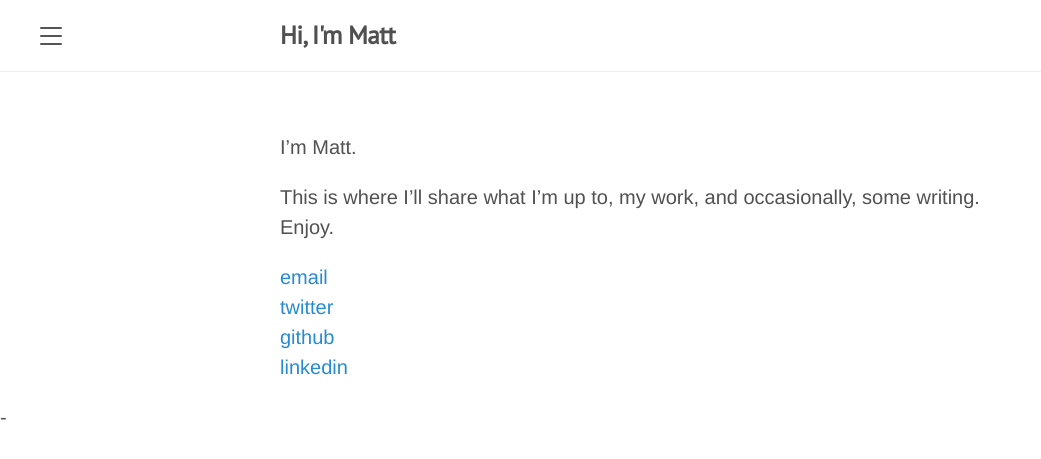
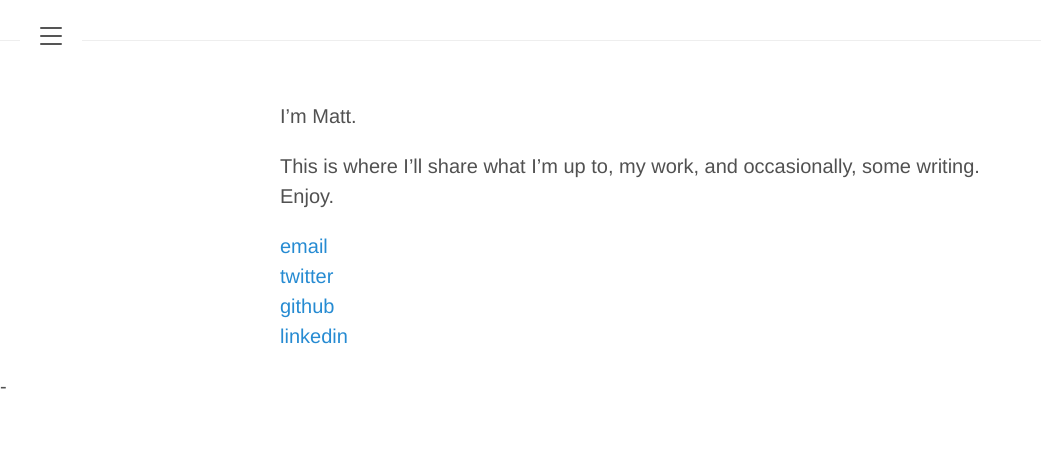
Before and after one commit to mattpupa/mattpupa, a Jekyll site: the page built from index.markdown, in a window 1280 px wide. Shown: the top 459 px of the page, without its empty margins (0-1041 px from the left). Built offline with Jekyll 4.4.1, drawn with Linux system fonts in a browser that asks for light colours.

Commit message:
experiment

```diff
--- a/_layouts/default.html
+++ b/_layouts/default.html
@@ -12,10 +12,7 @@
     <div class="wrap">
       <div class="masthead">
         <div class="container">
-          <h3 class="masthead-title">
-            <a href="{{ site.baseurl }}/" title="Home">{{ site.title }}</a>
-            <small>{{ site.tagline }}</small>
-          </h3>
+
         </div>
       </div>
 
```
